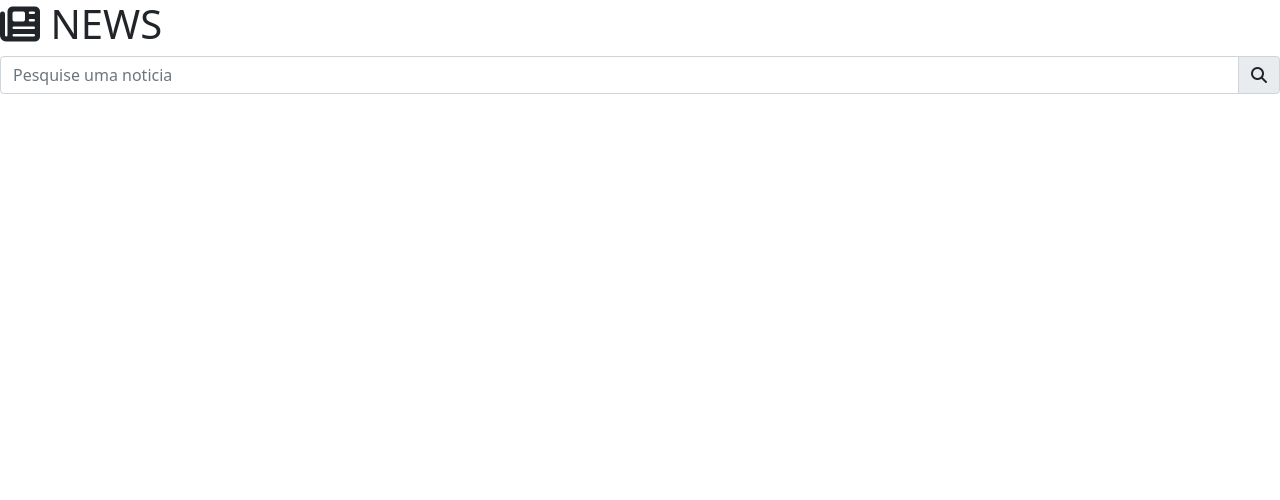
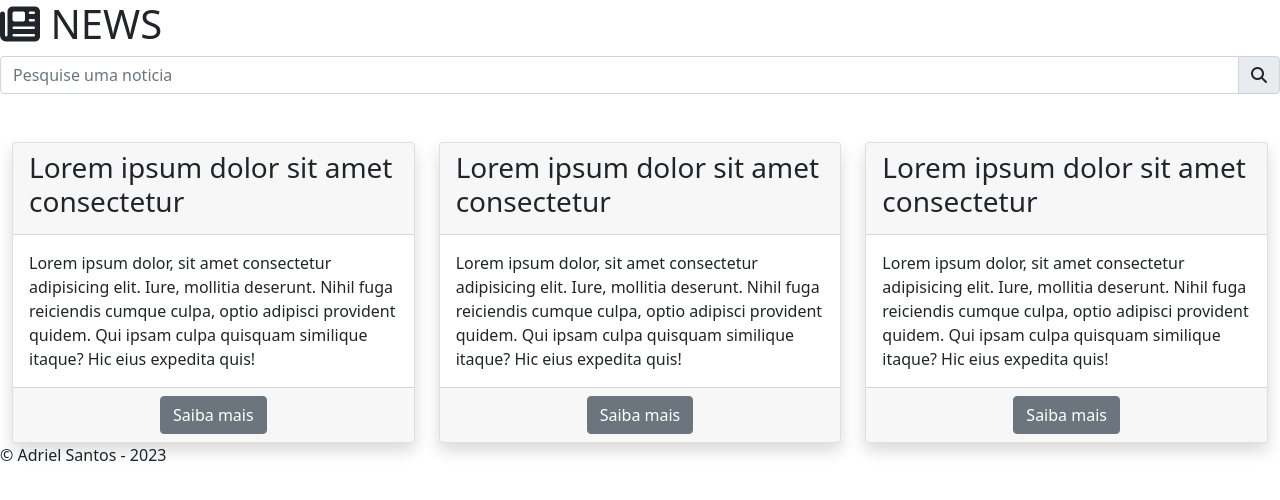
Before and after one commit to AdrielSantoss/Django, a Django app: page / in a window 1280 px wide. Shown: the top 500 px of the page. Run offline with Django 5.2, Linux system fonts and the light colour scheme.

Commit message:
News: Adiciona cards e footer.

```diff
--- /dev/null
+++ b/news/templates/news/components/cards.html
@@ -0,0 +1,49 @@
+<section>
+        <div class="row mt-5" style="margin:0px">
+            <div class="col-4">
+                <div class="card shadow">
+                    <div class="card-header" id="card-header">
+                        <h3>
+                            Lorem ipsum dolor sit amet consectetur
+                        </h3>
+                    </div>
+                    <div class="card-body">
+                        Lorem ipsum dolor, sit amet consectetur adipisicing elit. Iure, mollitia deserunt. Nihil fuga reiciendis cumque culpa, optio adipisci provident quidem. Qui ipsam culpa quisquam similique itaque? Hic eius expedita quis!
+                    </div>
+                    <div class="card-footer text-center">
+                        <button class="btn btn-secondary">Saiba mais</button>
+                    </div>
+                </div>
+            </div>
+            <div class="col-4">
+                <div class="card shadow">
+                    <div class="card-header" id="card-header">
+                        <h3>
+                            Lorem ipsum dolor sit amet consectetur
+                        </h3>
+                    </div>
+                    <div class="card-body">
+                        Lorem ipsum dolor, sit amet consectetur adipisicing elit. Iure, mollitia deserunt. Nihil fuga reiciendis cumque culpa, optio adipisci provident quidem. Qui ipsam culpa quisquam similique itaque? Hic eius expedita quis!
+                    </div>
+                    <div class="card-footer text-center">
+                        <button class="btn btn-secondary">Saiba mais</button>
+                    </div>
+                </div>
+            </div>
+            <div class="col-4">
+                <div class="card shadow">
+                    <div class="card-header" id="card-header">
+                        <h3>
+                            Lorem ipsum dolor sit amet consectetur
+                        </h3>
+                    </div>
+                    <div class="card-body">
+                        Lorem ipsum dolor, sit amet consectetur adipisicing elit. Iure, mollitia deserunt. Nihil fuga reiciendis cumque culpa, optio adipisci provident quidem. Qui ipsam culpa quisquam similique itaque? Hic eius expedita quis!
+                    </div>
+                    <div class="card-footer text-center">
+                        <button class="btn btn-secondary">Saiba mais</button>
+                    </div>
+                </div>
+            </div>
+        </div>
+</section>
--- /dev/null
+++ b/news/templates/news/components/footer.html
@@ -0,0 +1,5 @@
+<footer>
+    <div class="footer-container">
+        &copy Adriel Santos - 2023
+    </div>
+</footer>
--- a/news/templates/news/pages/home.html
+++ b/news/templates/news/pages/home.html
@@ -16,8 +16,9 @@
     <main class="content">
         {% include "news/components/header.html" %}
         {% include "news/components/search.html" %}
+        {% include "news/components/cards.html" %}
+        {% include "news/components/footer.html" %}
     </main>
-
 </body>
 
 </html>
```
